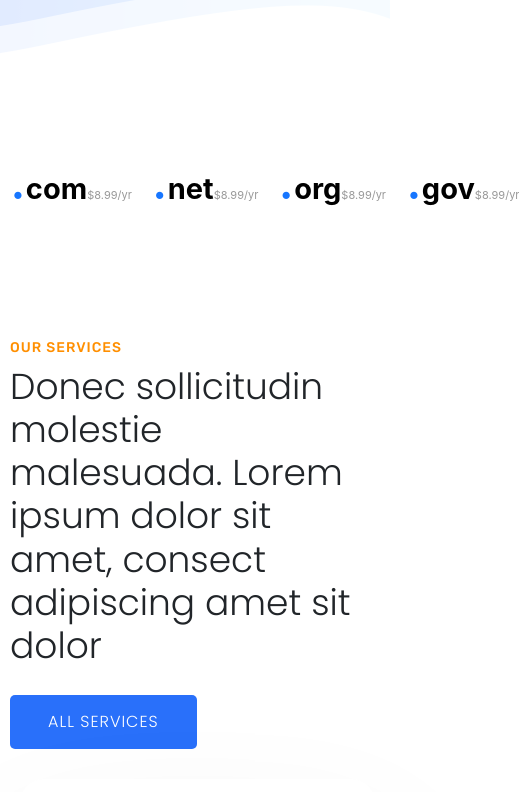
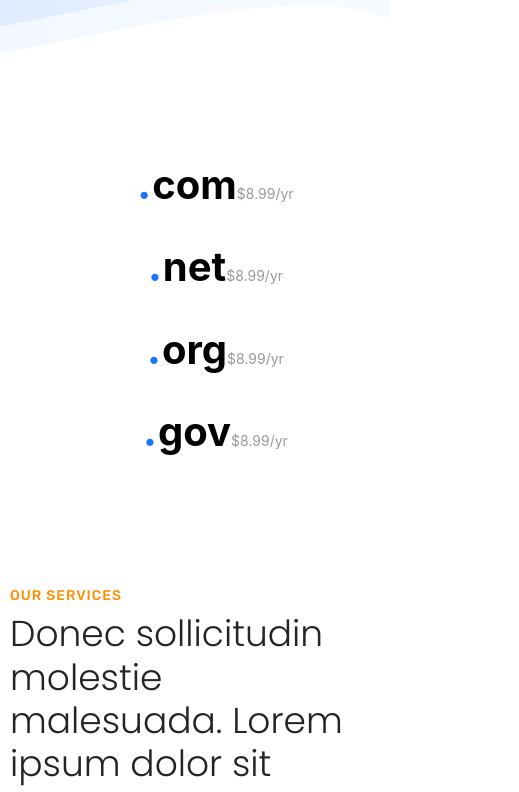
Before and after one commit to AlontNY/landing_coloaborativo, a Vue app: page / in a window 390 px wide. Shown: the part 820-1612 px from the top of the page, 519 px wide, since content can reach past the window. Built offline with nearby package versions, Linux system fonts and the light colour scheme.

Commit message:
correcion1

```diff
--- a/src/components/Contenido.vue
+++ b/src/components/Contenido.vue
@@ -305,21 +305,22 @@
  /*responsivo*/
  @media screen and (max-width: 490px){
  main .dominios {
-     margin-left: 0;
-     padding: 0;
+    text-align: center;
      max-width: 490px;
      margin: auto;
+      flex-direction: column;
 
  }
  main .dominios li {
-     margin:0px 10px;
+     margin:0px 9px;
+
  }
-.dominios li span.dominio{
+/* .dominios li span.dominio{
     font-size:29px;
 }
 .dominios li span.anio{
-    font-size: 11px;
-}
+    font-size: 6px; */
+/* } */
 #servicios .contenedor{
  flex-direction: column;
 }
@@ -374,6 +375,7 @@ margin-right: 0;
 }
 .pricing .contenedor-precios .tabla{
     padding: 19px 145px;
+        margin: 20px;
 }
 .container  .features-1 .features-2{
 flex-direction: column;
```
